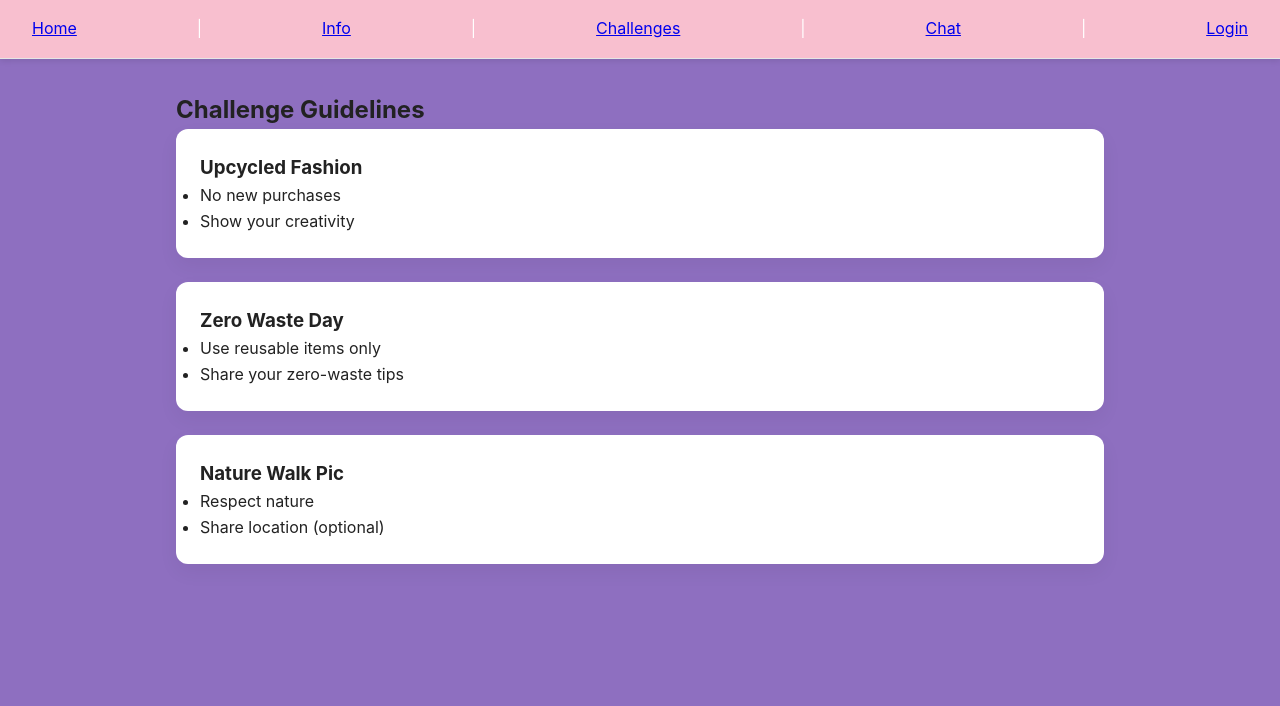
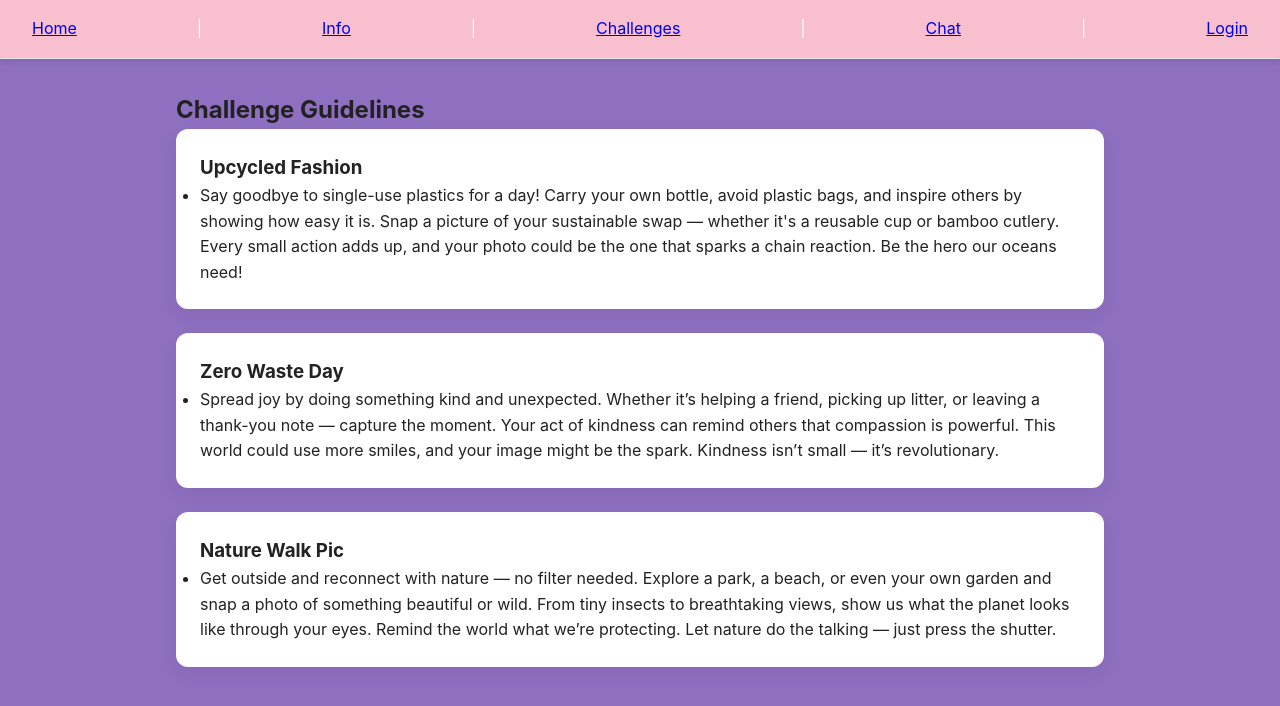
Before and after one commit to Preksh2102/SnapImapct, a React (Create React App) app: page /info in a window 1280 px wide. Shown: the top 706 px of the page. Built offline with nearby package versions, Linux system fonts and the light colour scheme.

Commit message:
Update ChallengeInfo.js

```diff
--- a/src/components/ChallengeInfo.js
+++ b/src/components/ChallengeInfo.js
@@ -3,9 +3,9 @@ export default function ChallengeInfo() {
   return (
     <div className="container">
       <h2>Challenge Guidelines</h2>
-      <div className="card"><h3>Upcycled Fashion</h3><ul><li>No new purchases</li><li>Show your creativity</li></ul></div>
-      <div className="card"><h3>Zero Waste Day</h3><ul><li>Use reusable items only</li><li>Share your zero-waste tips</li></ul></div>
-      <div className="card"><h3>Nature Walk Pic</h3><ul><li>Respect nature</li><li>Share location (optional)</li></ul></div>
+      <div className="card"><h3>Upcycled Fashion</h3><ul><li>Say goodbye to single-use plastics for a day! Carry your own bottle, avoid plastic bags, and inspire others by showing how easy it is. Snap a picture of your sustainable swap — whether it's a reusable cup or bamboo cutlery. Every small action adds up, and your photo could be the one that sparks a chain reaction. Be the hero our oceans need!</li></ul></div>
+      <div className="card"><h3>Zero Waste Day</h3><ul><li>Spread joy by doing something kind and unexpected. Whether it’s helping a friend, picking up litter, or leaving a thank-you note — capture the moment. Your act of kindness can remind others that compassion is powerful. This world could use more smiles, and your image might be the spark. Kindness isn’t small — it’s revolutionary.</li></ul></div>
+      <div className="card"><h3>Nature Walk Pic</h3><ul><li>Get outside and reconnect with nature — no filter needed. Explore a park, a beach, or even your own garden and snap a photo of something beautiful or wild. From tiny insects to breathtaking views, show us what the planet looks like through your eyes. Remind the world what we’re protecting. Let nature do the talking — just press the shutter.</li></ul></div>
     </div>
   );
 }
```
